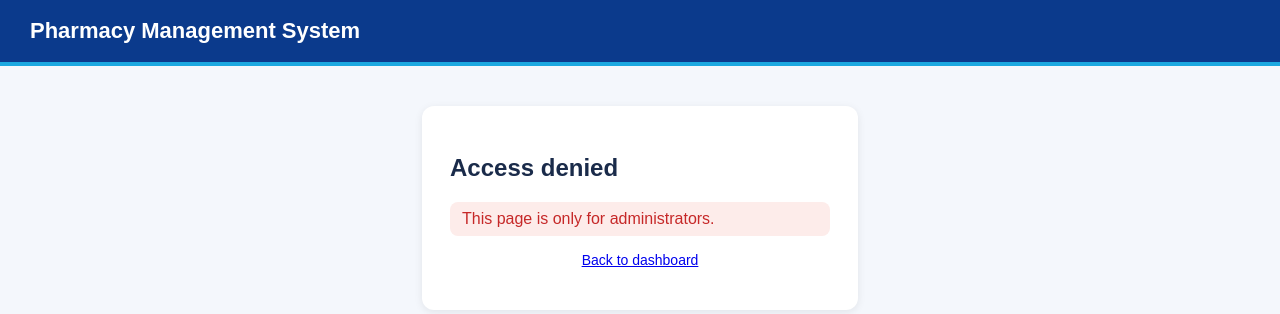
After one commit to ryenlex/Pharmacy-Management-System, a Flask app: template templates/forbidden.html in a window 1280 px wide. The commit adds this page. Shown: the top 314 px of the page. Run offline with Flask 3, Linux system fonts and the light colour scheme; the template is opened without the code that fills it, so the values that code supplies are empty.

Commit message:
Add admin-only medicines list and role-based navigation

```diff
--- a/app.py
+++ b/app.py
@@ -1,7 +1,7 @@
 import sqlite3
 from functools import wraps
 from flask import Flask, render_template, request, redirect, url_for, session, flash
-from database.db import initialize_database, dashboard_counts, initialize_users, verify_user, create_user
+from database.db import initialize_database, dashboard_counts, initialize_users, verify_user, create_user, fetch_medicines
 import os
 import threading
 import webbrowser
@@ -21,6 +21,15 @@ def login_required(view):
         return view(*args, **kwargs)
     return wrapped
 
+def admin_required(view):
+    @wraps(view)
+    def wrapped(*args, **kwargs):
+        if "user_id" not in session:
+            return redirect(url_for("login"))
+        if session.get("role") != "admin":
+            return render_template("forbidden.html"), 403
+        return view(*args, **kwargs)
+    return wrapped
 
 @app.route("/login", methods=["GET", "POST"])
 def login():
@@ -78,6 +87,11 @@ def home():
         "dashboard.html", total=total, stock=stock, low=low, expired=expired
     )
 
+@app.route("/medicines")
+@admin_required
+def medicines():
+    return render_template("medicines.html", medicines=fetch_medicines())
+
 if __name__ == "__main__":
     # open the browser once (not again on every auto-reload)
     if not os.environ.get("WERKZEUG_RUN_MAIN"):
--- a/static/css/style.css
+++ b/static/css/style.css
@@ -27,3 +27,10 @@ header a { color: white; }
   border: 1px solid #cfd8e8; border-radius: 8px; }
 .notice { color: #1b5e20; background: #e8f5e9; padding: 8px 12px; border-radius: 8px; }
 .login-box .alt { margin-top: 16px; font-size: 14px; text-align: center; }
+nav { background: white; padding: 12px 30px; border-bottom: 1px solid #dde5f2; }
+nav a { margin-right: 22px; color: #0b3a8c; text-decoration: none; font-weight: bold; }
+nav a:hover { text-decoration: underline; }
+.data-table { width: 100%; border-collapse: collapse; background: white; border-radius: 12px;
+              overflow: hidden; box-shadow: 0 2px 8px rgba(0,0,0,0.08); }
+.data-table th { background: #eef3fb; text-align: left; padding: 12px; font-size: 14px; color: #5b6b8c; }
+.data-table td { padding: 12px; border-top: 1px solid #eef1f7; }
--- a/templates/base.html
+++ b/templates/base.html
@@ -13,6 +13,14 @@
     <span>{{ session['full_name'] }} ({{ session['role'] }}) · <a href="{{ url_for('logout') }}">Logout</a></span>
   {% endif %}
 </header>
+  {% if session.get('username') %}
+<nav>
+  <a href="{{ url_for('home') }}">Dashboard</a>
+  {% if session['role'] == 'admin' %}
+    <a href="{{ url_for('medicines') }}">Medicines</a>
+  {% endif %}
+</nav>
+{% endif %}
   <main>{% block content %}{% endblock %}</main>
 </body>
 </html>
--- /dev/null
+++ b/templates/forbidden.html
@@ -0,0 +1,9 @@
+{% extends "base.html" %}
+{% block title %}Access denied{% endblock %}
+{% block content %}
+<div class="login-box">
+  <h2>Access denied</h2>
+  <p class="error">This page is only for administrators.</p>
+  <p class="alt"><a href="{{ url_for('home') }}">Back to dashboard</a></p>
+</div>
+{% endblock %}
```
Also changed, not shown: templates/medicines.html (added, +25 -0 lines).
